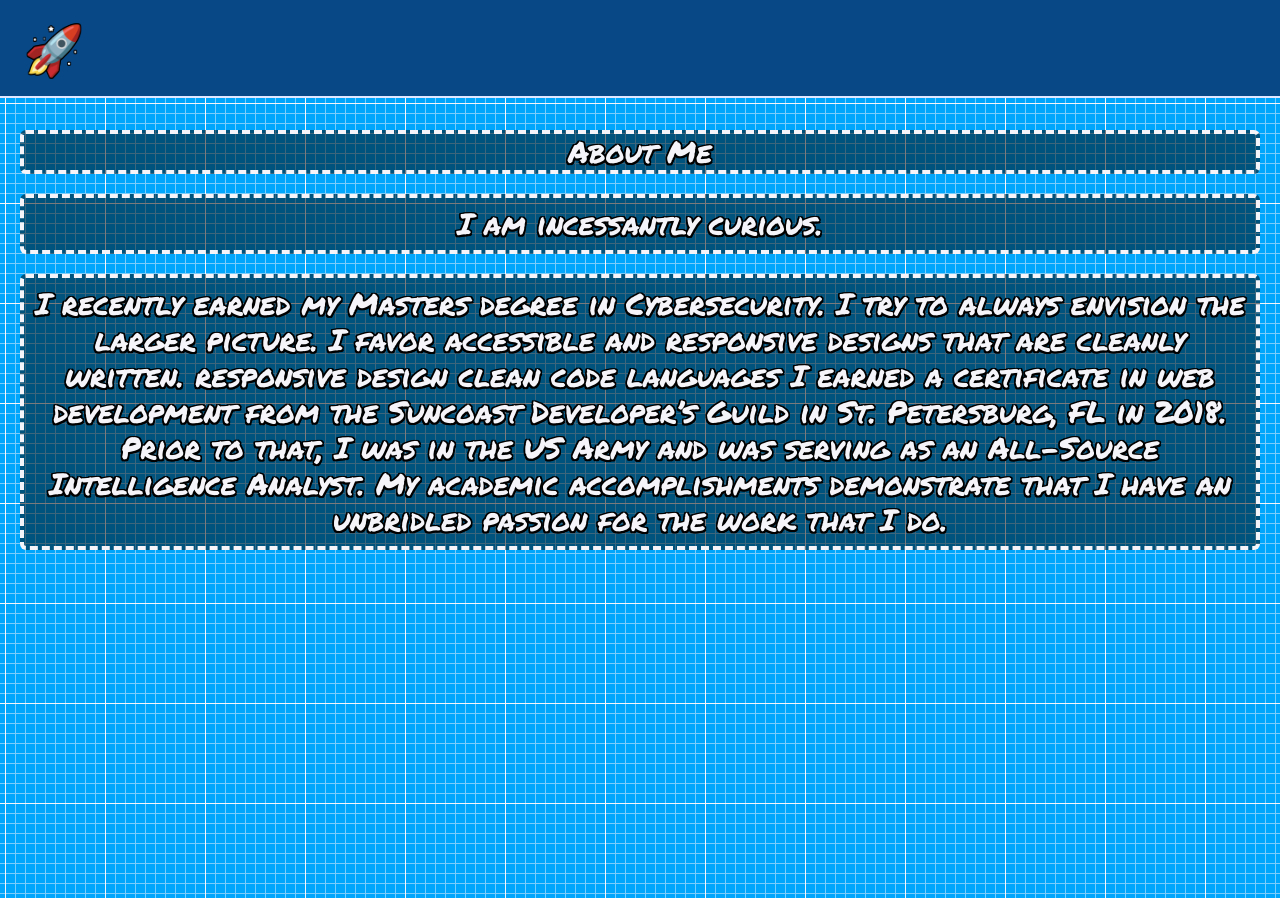
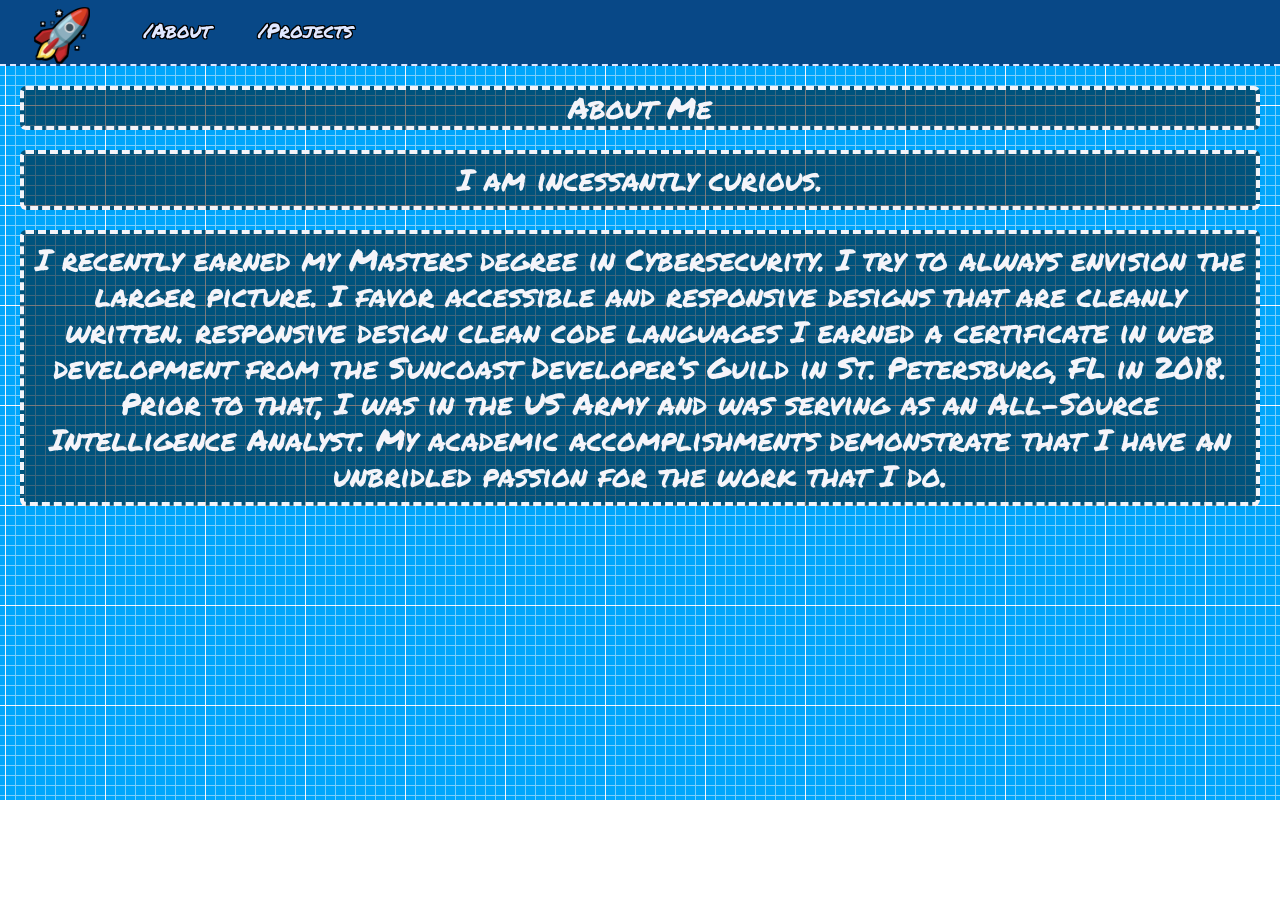
Before and after one commit to leafsicle/update-portfolio, a React (Create React App) app: page /About in a window 1280 px wide. After the commit the page ends 800 px from the top, so only its background shows below. Built offline with nearby package versions, Linux system fonts and the light colour scheme.

Commit message:
Added dynamic header
thanks for the template Tailwind

```diff
--- a/package.json
+++ b/package.json
@@ -3,6 +3,8 @@
   "version": "0.1.0",
   "private": true,
   "dependencies": {
+    "@headlessui/react": "^1.5.0",
+    "@heroicons/react": "^1.0.5",
     "react": "^17.0.2",
     "react-dom": "^17.0.2",
     "react-router-dom": "^6.2.1",
--- a/src/App.js
+++ b/src/App.js
@@ -1,16 +1,18 @@
 import './App.css'
 import Contact from './comps/Contact'
 import image from './self.jpg'
+import Header from './comps/Header'
 
 function App() {
   return (
     <div className='body bg-secondary contrast text-white lg:text-3xl text-2xl font-sans'>
-      <main className='mb-5 pt-10'>
+      <Header />
+      <main className='mb-5 pt-10 '>
         <img
           src={image}
           alt='Image of Me. Matt Cooke.'
           title='Did you come here looking for something fun after being trained for over a decade by XKCD? 🥚'
-          className='w-1/2  mx-auto rounded-lg border-2 border-dashed '
+          className='sm:w-1/2 md:1/6 lg:h-1/6 xl:1/6 2xl:1/4 mx-auto rounded-lg border-4 border-dashed '
         />
       </main>
       <section className='text-active '>
--- a/src/comps/About.jsx
+++ b/src/comps/About.jsx
@@ -1,8 +1,10 @@
 import React from 'react'
+import Header from './Header'
 
 const About = () => {
   return (
-    <main className='body bg-secondary contrast text-white lg:text-3xl text-xl font-sans pt-3 flex flex-col'>
+    <main className='body bg-secondary bg-repeat-ycontrast text-white lg:text-3xl text-xl font-sans  flex flex-col'>
+      <Header />
       <p className='bg-black mt-5 mx-5 text-center bg-opacity-50 rounded-md border-white border-4 border-dashed '>
         About Me
       </p>
--- a/src/comps/Header.jsx
+++ b/src/comps/Header.jsx
@@ -1,49 +1,92 @@
 import NavigationLink from './NavigationLink'
-import { Link } from 'react-router-dom'
+import { Link, useLocation } from 'react-router-dom'
+import { Disclosure, Menu, Transition } from '@headlessui/react'
+import { MenuIcon, XIcon } from '@heroicons/react/outline'
 
 const Header = () => {
-  let pages = ['About', 'Projects']
+  const navigation = [
+    { name: 'About', pageName: '/About', current: true },
+    { name: 'Projects', pageName: '/Projects', current: false },
+  ]
+
+  let classNames = (...classes) => {
+    return classes.filter(Boolean).join(' ')
+  }
 
   return (
-    <nav
-      className='flex justify-start
-        App bg-primary top-0 w-screen p-6
-        md:justify-start
-        items-center
-        border-b-2
-        py-6
+    <Disclosure
+      as='nav'
+      className='bg-primary
       text-white
       font-sans
       contrast
       hover:text-active
-        border-indigo-100 '
-      role='navigation'>
-      <Link className='text-5xl mr-3' tabIndex={0} to='/'>
+      border-indigo-100
+      border-b-2
+      border-dashed'>
+      {({ open }) => (
+        <>
+          <div className='max-w-7xl mx-auto px-2 sm:px-6 lg:px-8'>
+            <div className='relative flex items-center justify-between h-16'>
+              <div className='absolute inset-y-0 left-0 flex items-center sm:hidden'>
+                {/* Mobile menu button*/}
+                <Disclosure.Button
+                  className='inline-flex
+                  items-center
+                  justify-center
+                  p-2
+                  rounded-md
+                  focus:outline-none
+                  focus:ring-2
+                  focus:ring-inset
+                  focus:ring-white
+                  focus:decoration-dashed'>
+                  <span className='sr-only'>Open main menu</span>
+                  {open ? (
+                    <XIcon className='block h-6 w-6' aria-hidden='true' />
+                  ) : (
+                    <MenuIcon className='block h-6 w-6' aria-hidden='true' />
+                  )}
+                </Disclosure.Button>
+              </div>
+              <div className='flex-1 flex items-center justify-center sm:items-stretch sm:justify-start'>
+                <div className='flex-shrink-0 flex items-center'>
+                  <Link
+                    className='text-3xl sm:text-4xl md:text-5xl mr-3'
+                    to='/'>
                     🚀
                   </Link>
-      <nav className='navbar navbar-light bg-light'>
-        <div className='collapse' id='navbarToggleExternalContent3'>
-          {pages.map((page, index) => (
+                </div>
+                <div className='hidden sm:block sm:ml-6'>
+                  <div className='flex space-x-4'>
+                    {navigation.map(navLink => (
                       <NavigationLink
-              key={index}
-              pageName={page}
-              index={index}></NavigationLink>
+                        key={navLink.name}
+                        pageName={navLink.pageName}
+                        aria-current={
+                          navLink.current ? 'page' : undefined
+                        }></NavigationLink>
                     ))}
                   </div>
-        {/* <div className=' lg:hidden container-fluid'>
-          <button
-            className='navbar-toggler ms-auto'
-            type='button'
-            data-mdb-toggle='collapse'
-            data-mdb-target='#navbarToggleExternalContent3'
-            aria-controls='navbarToggleExternalContent3'
-            aria-expanded='false'
-            aria-label='Toggle navigation'>
-            <i className='fas fa-bars'></i>
-          </button>
-        </div> */}
-      </nav>
-    </nav>
+                </div>
+              </div>
+            </div>
+          </div>
+          <Disclosure.Panel className='sm:hidden'>
+            <div className='px-2 pt-2 pb-3 space-y-1'>
+              {navigation.map(item => (
+                <NavigationLink
+                  key={item.name}
+                  pageName={item.href}
+                  aria-current={
+                    item.current ? 'page' : undefined
+                  }></NavigationLink>
+              ))}
+            </div>
+          </Disclosure.Panel>
+        </>
+      )}
+    </Disclosure>
   )
 }
 
--- a/src/comps/NavigationLink.jsx
+++ b/src/comps/NavigationLink.jsx
@@ -1,18 +1,20 @@
 import React from 'react'
 import { Link } from 'react-router-dom'
 
-const NavigationLink = ({ pageName, index }) => {
+const NavigationLink = ({ pageName }) => {
   return (
     <Link
-      to={'/' + pageName}
-      tabIndex={index}
-      className='text-base font-medium
+      to={pageName}
+      className='text-base
+      font-medium
+      py-2
       contrast
       text-indigo-100
       transition-all
       hover:text-active
       hover:bg-red
       hover:rounded
+      lg:text-xl
       px-5
       sm:px-4'>
       {pageName}
--- a/src/comps/Projects.jsx
+++ b/src/comps/Projects.jsx
@@ -1,8 +1,10 @@
 import React from 'react'
+import Header from './Header'
 
 const Projects = () => {
   return (
     <div className='body bg-secondary contrast text-white lg:text-3xl text-xl font-sans'>
+      <Header />
       <main className=''>
         <div className=' text-4xl mb-4'>Coming Soon</div>
         <span className='text-3xl hover:text-5xl     transition-all '>🚧</span>
--- a/src/index.js
+++ b/src/index.js
@@ -5,13 +5,11 @@ import { BrowserRouter, Routes, Route } from 'react-router-dom'
 import './index.css'
 import App from './App'
 import About from './comps/About'
-import Header from './comps/Header'
 import Projects from './comps/Projects'
 
 ReactDOM.render(
   <React.StrictMode>
     <BrowserRouter>
-      <Header />
       <Routes>
         <Route path='/' element={<App />} />
         <Route path='/About' element={<About />} />
```
Also changed, not shown: 1 other file (tests, documents, lock files or other folders). Lines whose indentation alone changed are shown as unchanged.
